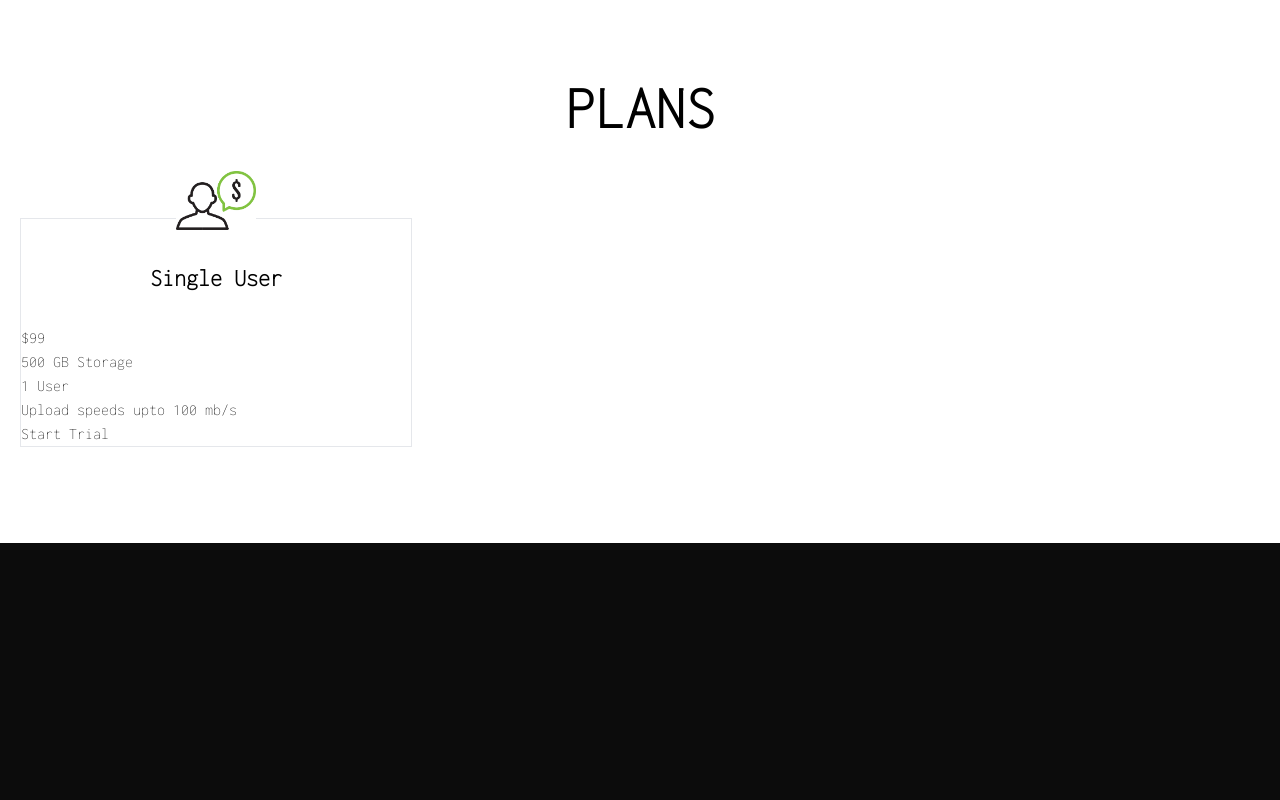
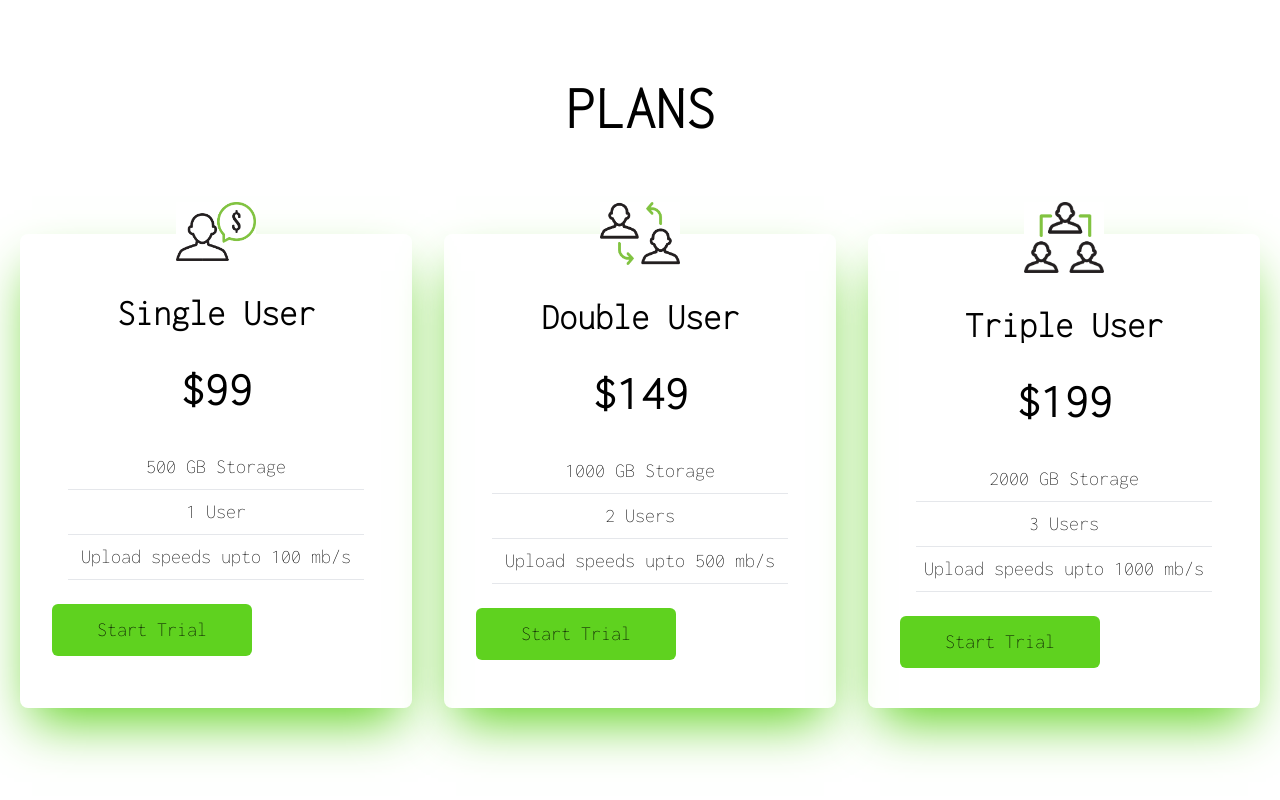
Before and after one commit to AmandeepSingh789/Data-Company-Landing-Page, a React (Create React App) app: page / in a window 1280 px wide. Shown: the part 1676-2476 px from the top of the page. Before the commit the page ends 2219 px from the top, so only its background shows below. Built offline with nearby package versions, Linux system fonts and the light colour scheme.

Commit message:
completed plans page

```diff
--- a/src/components/Plans.jsx
+++ b/src/components/Plans.jsx
@@ -14,17 +14,42 @@ const Plans = () => {
          </div>
         <div className='max-w-[1240px] mx-auto grid md:grid-cols-3 gap-8'>
 
-            <div className='w-full border '>
+            <div className='w-full shadow-2xl shadow-[#5FD21F] flex flex-col p-4 my-4 rounded-lg hover:scale-105 duration-500 mb-16'>
                 <img src={single} alt="Single User" className='w-20 mx-auto mt-[-3rem] bg-white' />
-                <h2 className='text-2xl font-bold text-center py-8'>Single User</h2>
-                <p>$99</p>
-                <div>
-                    <p>500 GB Storage</p>
-                    <p>1 User </p>
-                    <p>Upload speeds upto 100 mb/s</p>
+                <h2 className='text-4xl font-bold text-center py-8'>Single User</h2>
+                <p className='text-center text-5xl font-bold'>$99</p>
+                <div className='text-center font-lg text-xl'>
+                    <p className='py-2 border-b mx-8 mt-8'>500 GB Storage</p>
+                    <p className='py-2 border-b mx-8'>1 User </p>
+                    <p className='py-2 border-b mx-8'>Upload speeds upto 100 mb/s</p>
                 </div>
-                <button>Start Trial</button>
+                <button className='md:text-xl sm:text-xl text-lg bg-[#5FD21F] text-black rounded-md font-medium w-[200px] ml-4 my-6 px-4 py-3 hover:text-white'>Start Trial</button>
             </div>
+            <div className='w-full shadow-2xl shadow-[#5FD21F] flex flex-col p-4 my-4 rounded-lg hover:scale-105 duration-500 mb-16'>
+                <img src={double} alt="Single User" className='w-20 mx-auto mt-[-3rem] bg-white' />
+                <h2 className='text-4xl font-bold text-center py-8'>Double User</h2>
+                <p className='text-center text-5xl font-bold'>$149</p>
+                <div className='text-center font-lg text-xl'>
+                    <p className='py-2 border-b mx-8 mt-8'>1000 GB Storage</p>
+                    <p className='py-2 border-b mx-8'>2 Users </p>
+                    <p className='py-2 border-b mx-8'>Upload speeds upto 500 mb/s</p>
+                </div>
+                <button className='md:text-xl sm:text-xl text-lg bg-[#5FD21F] text-black rounded-md font-medium w-[200px] ml-4 my-6 px-4 py-3 hover:text-white'>Start Trial</button>
+            </div>
+            <div className='w-full shadow-2xl shadow-[#5FD21F] flex flex-col p-4 my-4 rounded-lg hover:scale-105 duration-500 mb-16'>
+                <img src={triple} alt="Single User" className='w-20 mx-auto mt-[-3rem] bg-white' />
+                <h2 className='text-4xl font-bold text-center py-8'>Triple User</h2>
+                <p className='text-center text-5xl font-bold'>$199</p>
+                <div className='text-center font-lg text-xl'>
+                    <p className='py-2 border-b mx-8 mt-8'>2000 GB Storage</p>
+                    <p className='py-2 border-b mx-8'>3 Users </p>
+                    <p className='py-2 border-b mx-8'>Upload speeds upto 1000 mb/s</p>
+                </div>
+                <button className='md:text-xl sm:text-xl text-lg bg-[#5FD21F] text-black rounded-md font-medium w-[200px] ml-4 my-6 px-4 py-3 hover:text-white'>Start Trial</button>
+            </div>
+
+
+
         </div>
     </div>
   )
```
